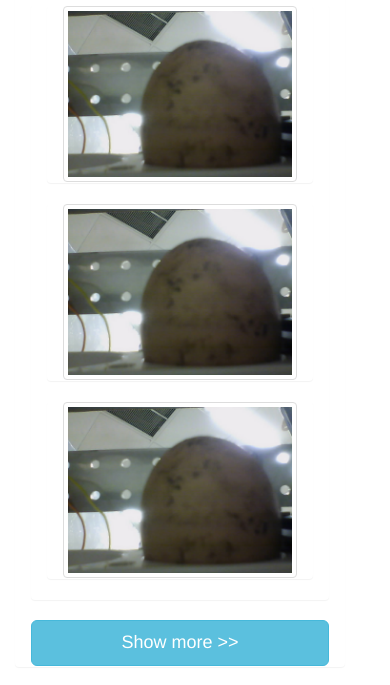
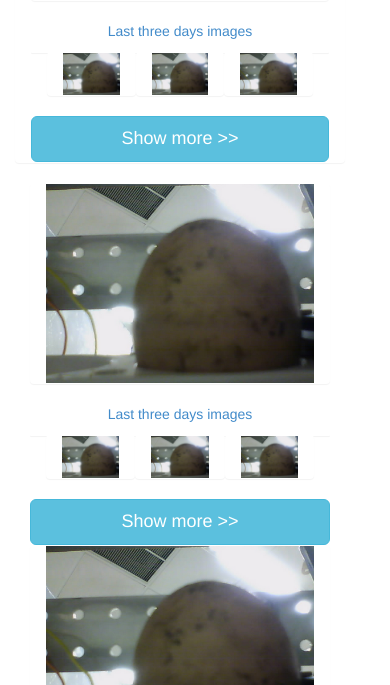
Before and after one commit to sugus-labs/Incubator, a Django app: page / in a window 390 px wide. Shown: the part 448-1133 px from the top of the page. Run offline with Django 3.2, Linux system fonts and the light colour scheme; data that the repository does not hold is empty; some libraries are stand-ins or nearby versions.

Commit message:
Added some necessary stuff

```diff
--- a/Incubator/templates/Incubator/home.html
+++ b/Incubator/templates/Incubator/home.html
@@ -35,11 +35,11 @@
               <span class="icon-bar"></span>
               <span class="icon-bar"></span>
             </button>
-            <a class="navbar-brand" href="#">&nbsp;&nbsp;Incubator</a>
+            <a class="navbar-brand" href="#"><img src="{% static "img/incubator_24x24.png" %}"/>&nbsp;&nbsp;Incubator</a>
           </div>
       </div>
 
-      <div id="gauges_panel" class="col-xs-12 col-sm-12 col-md-12 col-lg-2">
+      <div id="gauges_panel" class="panel col-xs-12 col-sm-12 col-md-12 col-lg-2">
         <div id="gauges" class="col-xs-12 col-sm-12 col-md-12 col-lg-12">
           <div id="TEMP_gauge" class="col-xs-12 col-sm-12 col-md-12 col-lg-12">
             <h4><p class="text-center text-muted">TEMPERATURE</p></h4>
@@ -61,51 +61,72 @@
 
           <div id="image_1_main_panel" class="panel col-xs-12 col-sm-12 col-md-12 col-lg-4">
             <div id="image_1_panel" class="panel col-xs-12 col-sm-12 col-md-12 col-lg-12">
-              <img id="image_1" class="img-thumbnail"/>
+              <img id="image_1" src="{% static "img/egg_example.png" %}" class="img-responsive"/>
             </div>
+            <p class="text-center text-primary">Last three days images<p>
             <div id="subimage_1_panel" class="panel col-xs-12 col-sm-12 col-md-12 col-lg-12">
-              <div id="subimage_1_1_panel" class="panel col-xs-12 col-sm-12 col-md-12 col-lg-4">
-                <img id="subimage_1_1" src="{% static "img/egg_example.png" %}" class="img-thumbnail"/>
+              <div id="subimage_1_1_panel" class="panel col-xs-4 col-sm-4 col-md-4 col-lg-4">
+                <a href="{% static "img/egg_example.png" %}">
+                  <img id="subimage_1_1" src="{% static "img/egg_example.png" %}" class="img-responsive"/>
+                </a>
               </div>
-              <div id="subimage_1_2_panel" class="panel col-xs-12 col-sm-12 col-md-12 col-lg-4">
-                <img id="subimage_1_2" src="{% static "img/egg_example.png" %}" class="img-thumbnail"/>
+              <div id="subimage_1_2_panel" class="panel col-xs-4 col-sm-4 col-md-4 col-lg-4">
+                <a href="{% static "img/egg_example.png" %}">
+                  <img id="subimage_1_2" src="{% static "img/egg_example.png" %}" class="img-responsive"/>
+                </a>
               </div>
-              <div id="subimage_1_3_panel" class="panel col-xs-12 col-sm-12 col-md-12 col-lg-4">
-                <img id="subimage_1_3" src="{% static "img/egg_example.png" %}" class="img-thumbnail"/>
+              <div id="subimage_1_3_panel" class="panel col-xs-4 col-sm-4 col-md-4 col-lg-4">
+                <a href="{% static "img/egg_example.png" %}">
+                  <img id="subimage_1_3" src="{% static "img/egg_example.png" %}" class="img-responsive"/>
+                </a>
               </div>
             </div>
             <button type="button" id="image_1_button" class="btn btn-info btn-lg btn-block">Show more >></button>
           </div>
           <div id="image_2_main_panel" class="col-xs-12 col-sm-12 col-md-12 col-lg-4">
             <div id="image_2_panel" class="panel col-xs-12 col-sm-12 col-md-12 col-lg-12">
-              <img id="image_2" class="img-thumbnail"/>
+              <img id="image_2" src="{% static "img/egg_example.png" %}" class="img-responsive"/>
             </div>
+            <p class="text-center text-primary">Last three days images<p>
             <div id="subimage_2_panel" class="panel col-xs-12 col-sm-12 col-md-12 col-lg-12">
-              <div id="subimage_2_1_panel" class="panel col-xs-12 col-sm-12 col-md-12 col-lg-4">
-                <img id="subimage_2_1" src="{% static "img/egg_example.png" %}" class="img-thumbnail"/>
+              <div id="subimage_2_1_panel" class="panel col-xs-4 col-sm-4 col-md-4 col-lg-4">
+                <a href="{% static "img/egg_example.png" %}">
+                  <img id="subimage_2_1" src="{% static "img/egg_example.png" %}" class="img-responsive"/>
+                </a>
               </div>
-              <div id="subimage_2_2_panel" class="panel col-xs-12 col-sm-12 col-md-12 col-lg-4">
-                <img id="subimage_2_2" src="{% static "img/egg_example.png" %}" class="img-thumbnail"/>
+              <div id="subimage_2_2_panel" class="panel col-xs-4 col-sm-4 col-md-4 col-lg-4">
+                <a href="{% static "img/egg_example.png" %}">
+                  <img id="subimage_2_2" src="{% static "img/egg_example.png" %}" class="img-responsive"/>
+                </a>
               </div>
-              <div id="subimage_2_3_panel" class="panel col-xs-12 col-sm-12 col-md-12 col-lg-4">
-                <img id="subimage_2_3" src="{% static "img/egg_example.png" %}" class="img-thumbnail"/>
+              <div id="subimage_2_3_panel" class="panel col-xs-4 col-sm-4 col-md-4 col-lg-4">
+                <a href="{% static "img/egg_example.png" %}">
+                  <img id="subimage_2_3" src="{% static "img/egg_example.png" %}" class="img-responsive"/>
+                </a>
               </div>
             </div>
             <button type="button" id="image_2_button" class="btn btn-info btn-lg btn-block">Show more >></button>
           </div>
           <div id="image_3_main_panel" class="col-xs-12 col-sm-12 col-md-12 col-lg-4">
             <div id="image_3_panel" class="panel col-xs-12 col-sm-12 col-md-12 col-lg-12">
-              <img id="image_3" class="img-thumbnail"/>
+              <img id="image_3" src="{% static "img/egg_example.png" %}" class="img-responsive"/>
             </div>
+            <p class="text-center text-primary">Last three days images<p>
             <div id="subimage_3_panel" class="panel col-xs-12 col-sm-12 col-md-12 col-lg-12">
-              <div id="subimage_3_1_panel" class="panel col-xs-12 col-sm-12 col-md-12 col-lg-4">
-                <img id="subimage_3_1" src="{% static "img/egg_example.png" %}" class="img-thumbnail"/>
+              <div id="subimage_3_1_panel" class="panel col-xs-4 col-sm-4 col-md-4 col-lg-4">
+                <a href="{% static "img/egg_example.png" %}">
+                  <img id="subimage_3_1" src="{% static "img/egg_example.png" %}" class="img-responsive"/>
+                </a>
               </div>
-              <div id="subimage_3_2_panel" class="panel col-xs-12 col-sm-12 col-md-12 col-lg-4">
-                <img id="subimage_3_2" src="{% static "img/egg_example.png" %}" class="img-thumbnail"/>
+              <div id="subimage_3_2_panel" class="panel col-xs-4 col-sm-4 col-md-4 col-lg-4">
+                <a href="{% static "img/egg_example.png" %}">
+                  <img id="subimage_3_2" src="{% static "img/egg_example.png" %}" class="img-responsive"/>
+                </a>
               </div>
-              <div id="subimage_3_3_panel" class="panel col-xs-12 col-sm-12 col-md-12 col-lg-4">
-                <img id="subimage_3_3" src="{% static "img/egg_example.png" %}" class="img-thumbnail"/>
+              <div id="subimage_3_3_panel" class="panel col-xs-4 col-sm-4 col-md-4 col-lg-4">
+                <a href="{% static "img/egg_example.png" %}">
+                  <img id="subimage_3_3" src="{% static "img/egg_example.png" %}" class="img-responsive"/>
+                </a>
               </div>
             </div>
             <button type="button" id="image_3_button" class="btn btn-info btn-lg btn-block">Show more >></button>
@@ -121,24 +142,26 @@ var image_1 = document.getElementById('image_1');
 var image_2 = document.getElementById('image_2');
 var image_3 = document.getElementById('image_3');
 
-  setInterval(function() {
-    image_1.src = 'http://192.168.0.156/image.jpg?rand=' + Math.random();
-  }, 1000);
+$.get("lights/ALL/ON");
 
-  setInterval(function() {
-    image_2.src = 'http://192.168.0.153/image.jpg?rand=' + Math.random();
-  }, 1000);
+// setInterval(function() {
+//   image_1.src = 'http://192.168.0.156/image.jpg?rand=' + Math.random();
+// }, 1000);
 
-  setInterval(function() {
-    image_3.src = 'http://192.168.0.152/image.jpg?rand=' + Math.random();
-  }, 1000);
+// setInterval(function() {
+//   image_2.src = 'http://192.168.0.153/image.jpg?rand=' + Math.random();
+// }, 1000);
 
-  setInterval(function() {
-    $.get("measures", function(data) {
-      parsed_data = $.parseJSON(data);
-      $('button[id=TEMP]').html(parsed_data.TEMP)
-      $('button[id=HUMI]').html(parsed_data.HUMI)
-    });
-  }, 1000);
+// setInterval(function() {
+//   image_3.src = 'http://192.168.0.152/image.jpg?rand=' + Math.random();
+// }, 1000);
+
+// setInterval(function() {
+//   $.get("measures", function(data) {
+//     parsed_data = $.parseJSON(data);
+//     $('button[id=TEMP]').html(parsed_data.TEMP)
+//     $('button[id=HUMI]').html(parsed_data.HUMI)
+//   });
+// }, 1000);
 
 </script>
--- a/Incubator/urls.py
+++ b/Incubator/urls.py
@@ -7,8 +7,8 @@ from django.conf.urls import patterns, include, url
 urlpatterns = patterns('',
     # Examples:
     url(r'^$', 'Incubator.views.home', name='home'),
-    url(r'^DATA$', 'Incubator.views.DATA', name='DATA'),
-    url(r'^lights/(?P<light_number>\d{1})/(?P<command>\w+)/$', 'Incubator.views.lights', name='lights')
+    url(r'^measures$', 'Incubator.views.measures', name='measures'),
+    url(r'^lights/(?P<light_number>\w+)/(?P<command>\w+)/$', 'Incubator.views.lights', name='lights')
     # url(r'^Incubator/', include('Incubator.foo.urls')),
 
     # Uncomment the admin/doc line below to enable admin documentation:
--- a/Incubator/views.py
+++ b/Incubator/views.py
@@ -5,23 +5,27 @@ import json
 
 URL_TEMP = 'http://192.168.0.110:8000/TEMP'
 URL_HUMI = 'http://192.168.0.110:8000/HUMI'
+URL_list_measures = [URL_TEMP, URL_HUMI]
 
+def request_without_proxy(URL_list):
+	request_data_list = []
+	proxy_handler = urllib2.ProxyHandler({})
+	opener = urllib2.build_opener(proxy_handler)
+	for URL in URL_list:
+		request = urllib2.Request(URL)
+		request_data = opener.open(request).read()
+		request_data_list.append(request_data)
+	return request_data_list
 
-def DATA(request):
+def measures(request):
 	if request.method == 'GET':
 		try:
-			proxy_handler = urllib2.ProxyHandler({})
-			opener = urllib2.build_opener(proxy_handler)
-			req_TEMP = urllib2.Request(URL_TEMP)
-			req_HUMI = urllib2.Request(URL_HUMI)
-			TEMP = opener.open(req_TEMP).read()
-			HUMI = opener.open(req_HUMI).read()
 			DATA = {}
+			TEMP, HUMI = request_without_proxy(URL_list_measures)
 			DATA['TEMP'] = TEMP[0:5]
 			DATA['HUMI'] = HUMI[0:5]
 			DATA_JSON = json.dumps(DATA)
 			print DATA_JSON
-			#return render(request, 'mastermind/basic_game.html', {"balls_json": balls_json, "balls_db": balls_db, "attempts": range(attempts_num), "liquids_json": liquids_json })
 			return HttpResponse("200 OK")
 		except urllib2.HTTPError, e:
 			return HttpResponse("404 - NOT FOUND")
```
Also changed, not shown: Incubator/static/img/chicks.jpg (added), Incubator/static/img/incubator.jpg (added), Incubator/static/img/incubator.png (added), Incubator/static/img/incubator_24x24.png (added), 2 other files.
